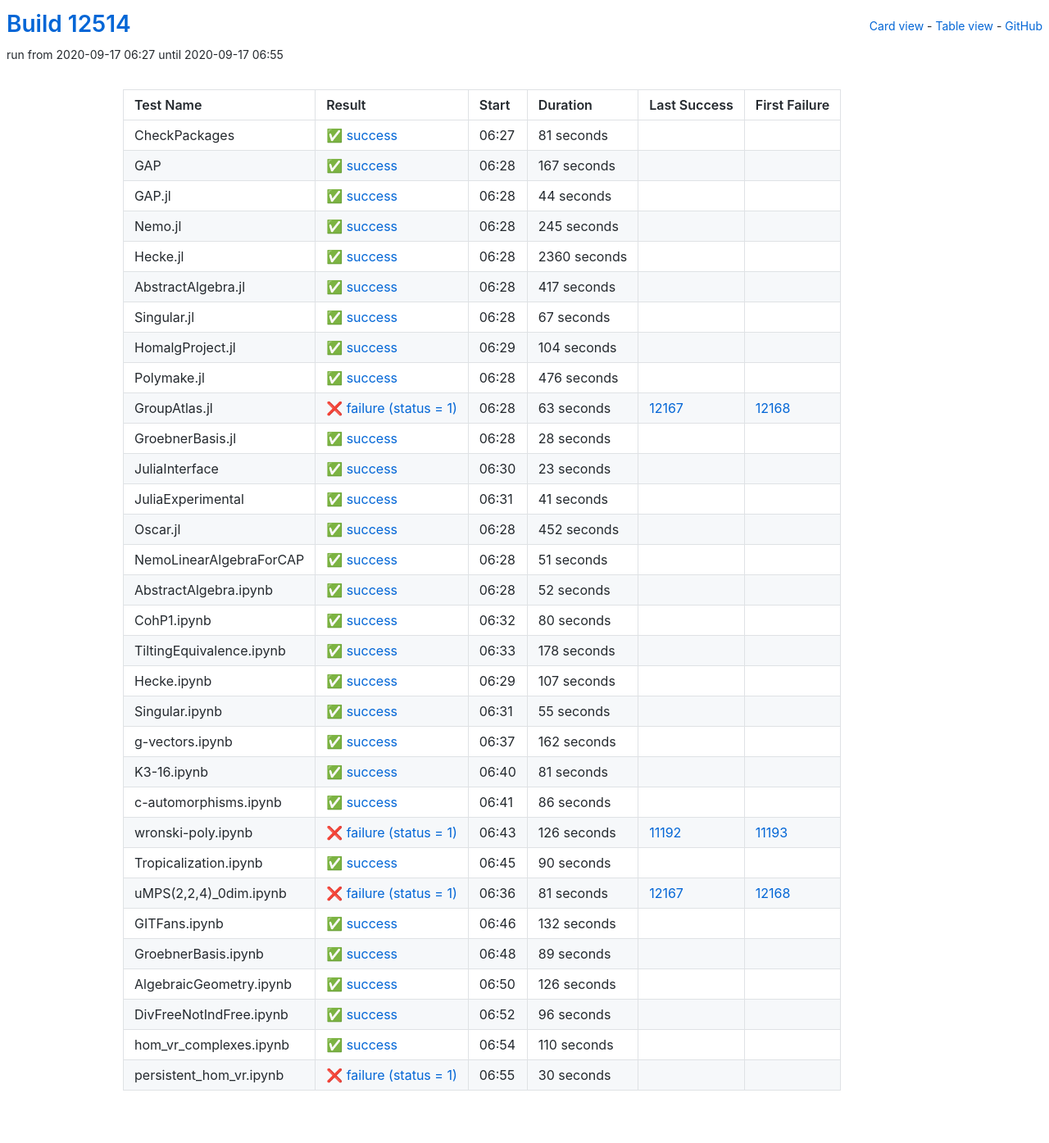
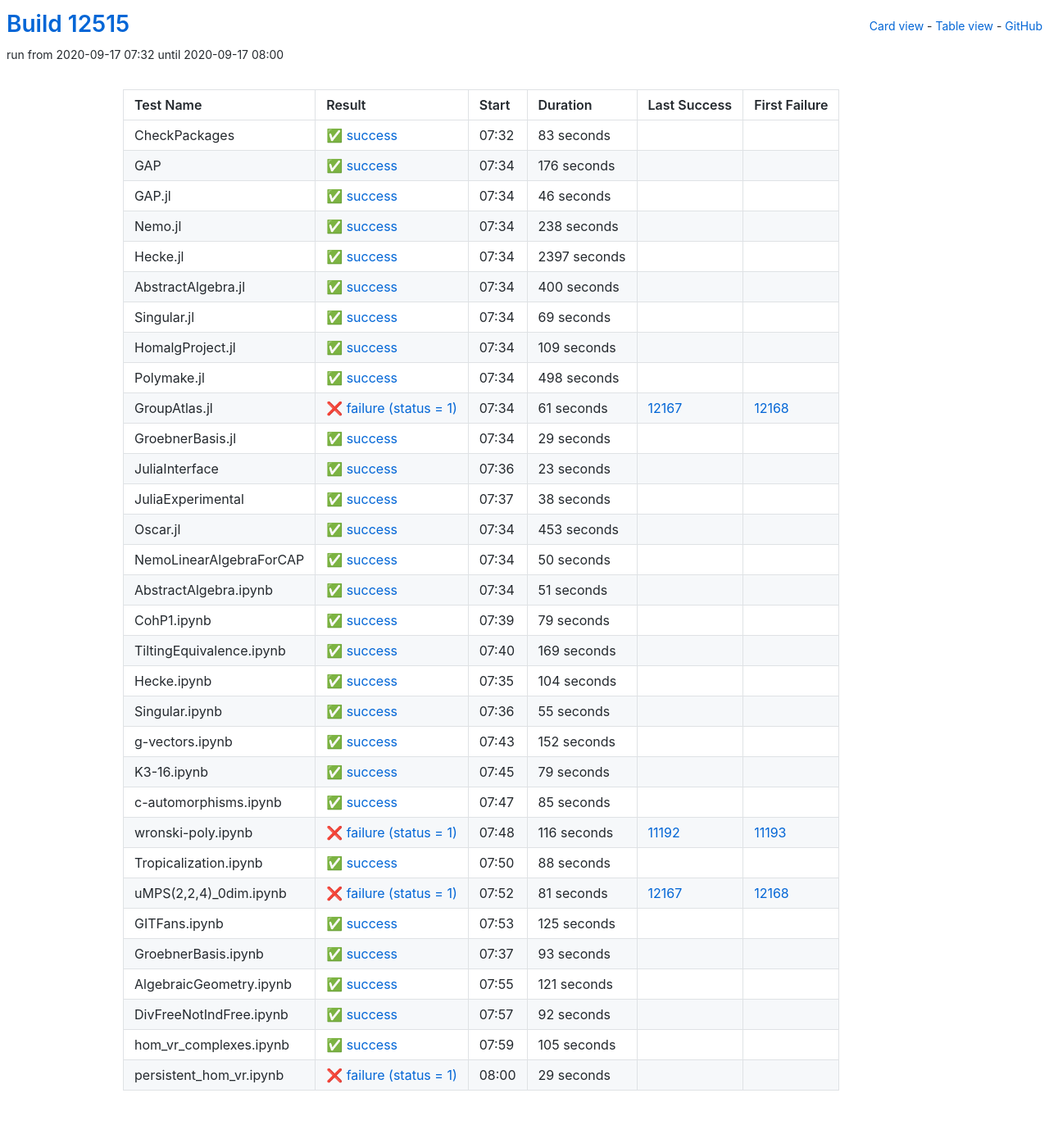
Before and after one commit to oscar-system/oscar-ci-status, a Jekyll site: the page built from table.html, in a window 1280 px wide. Shown: the whole page at 82% size. Built offline with Jekyll 4.4.1, drawn with Linux system fonts in a browser that asks for light colours.

Commit message:
Build #12515

```diff
--- a/_data/ci.yml
+++ b/_data/ci.yml
@@ -1,6 +1,6 @@
 ---
-build: 12514
-build_url: https://oscarci.mathematik.uni-kl.de/job/oscar/12514/
+build: 12515
+build_url: https://oscarci.mathematik.uni-kl.de/job/oscar/12515/
 job: oscar
 organization: oscar-system
 repo: oscar-ci-status
@@ -8,140 +8,140 @@ repourl: https://github.com/oscar-system/oscar-ci-status
 tests:
 - name: CheckPackages
   id: checkpackages
-  log: https://oscarci.mathematik.uni-kl.de/job/oscar/12514/artifact/logs/build-12514/CheckPackages.log
-  start: 2020-09-17 06:27
+  log: https://oscarci.mathematik.uni-kl.de/job/oscar/12515/artifact/logs/build-12515/CheckPackages.log
+  start: 2020-09-17 07:32
   success: true
   exitcode: 0
   status: success
-  duration: 81
+  duration: 83
   last_success: false
   last_success_url:
   first_failure: false
   first_failure_url:
 - name: GAP
   id: gap
-  log: https://oscarci.mathematik.uni-kl.de/job/oscar/12514/artifact/logs/build-12514/GAP.log
-  start: 2020-09-17 06:28
+  log: https://oscarci.mathematik.uni-kl.de/job/oscar/12515/artifact/logs/build-12515/GAP.log
+  start: 2020-09-17 07:34
   success: true
   exitcode: 0
   status: success
-  duration: 167
+  duration: 176
   last_success: false
   last_success_url:
   first_failure: false
   first_failure_url:
 - name: GAP.jl
   id: gap-jl
-  log: https://oscarci.mathematik.uni-kl.de/job/oscar/12514/artifact/logs/build-12514/GAP.jl.log
-  start: 2020-09-17 06:28
+  log: https://oscarci.mathematik.uni-kl.de/job/oscar/12515/artifact/logs/build-12515/GAP.jl.log
+  start: 2020-09-17 07:34
   success: true
   exitcode: 0
   status: success
-  duration: 44
+  duration: 46
   last_success: false
   last_success_url:
   first_failure: false
   first_failure_url:
 - name: Nemo.jl
   id: nemo-jl
-  log: https://oscarci.mathematik.uni-kl.de/job/oscar/12514/artifact/logs/build-12514/Nemo.jl.log
-  start: 2020-09-17 06:28
+  log: https://oscarci.mathematik.uni-kl.de/job/oscar/12515/artifact/logs/build-12515/Nemo.jl.log
+  start: 2020-09-17 07:34
   success: true
   exitcode: 0
   status: success
-  duration: 245
+  duration: 238
   last_success: false
   last_success_url:
   first_failure: false
   first_failure_url:
 - name: Hecke.jl
   id: hecke-jl
-  log: https://oscarci.mathematik.uni-kl.de/job/oscar/12514/artifact/logs/build-12514/Hecke.jl.log
-  start: 2020-09-17 06:28
+  log: https://oscarci.mathematik.uni-kl.de/job/oscar/12515/artifact/logs/build-12515/Hecke.jl.log
+  start: 2020-09-17 07:34
   success: true
   exitcode: 0
   status: success
-  duration: 2360
+  duration: 2397
   last_success: false
   last_success_url:
   first_failure: false
   first_failure_url:
 - name: AbstractAlgebra.jl
   id: abstractalgebra-jl
-  log: https://oscarci.mathematik.uni-kl.de/job/oscar/12514/artifact/logs/build-12514/AbstractAlgebra.jl.log
-  start: 2020-09-17 06:28
+  log: https://oscarci.mathematik.uni-kl.de/job/oscar/12515/artifact/logs/build-12515/AbstractAlgebra.jl.log
+  start: 2020-09-17 07:34
   success: true
   exitcode: 0
   status: success
-  duration: 417
+  duration: 400
   last_success: false
   last_success_url:
   first_failure: false
   first_failure_url:
 - name: Singular.jl
   id: singular-jl
-  log: https://oscarci.mathematik.uni-kl.de/job/oscar/12514/artifact/logs/build-12514/Singular.jl.log
-  start: 2020-09-17 06:28
+  log: https://oscarci.mathematik.uni-kl.de/job/oscar/12515/artifact/logs/build-12515/Singular.jl.log
+  start: 2020-09-17 07:34
   success: true
   exitcode: 0
   status: success
-  duration: 67
+  duration: 69
   last_success: false
   last_success_url:
   first_failure: false
   first_failure_url:
 - name: HomalgProject.jl
   id: homalgproject-jl
-  log: https://oscarci.mathematik.uni-kl.de/job/oscar/12514/artifact/logs/build-12514/HomalgProject.jl.log
-  start: 2020-09-17 06:29
+  log: https://oscarci.mathematik.uni-kl.de/job/oscar/12515/artifact/logs/build-12515/HomalgProject.jl.log
+  start: 2020-09-17 07:34
   success: true
   exitcode: 0
   status: success
-  duration: 104
+  duration: 109
   last_success: false
   last_success_url:
   first_failure: false
   first_failure_url:
 - name: Polymake.jl
   id: polymake-jl
-  log: https://oscarci.mathematik.uni-kl.de/job/oscar/12514/artifact/logs/build-12514/Polymake.jl.log
-  start: 2020-09-17 06:28
+  log: https://oscarci.mathematik.uni-kl.de/job/oscar/12515/artifact/logs/build-12515/Polymake.jl.log
+  start: 2020-09-17 07:34
   success: true
   exitcode: 0
   status: success
-  duration: 476
+  duration: 498
   last_success: false
   last_success_url:
   first_failure: false
   first_failure_url:
 - name: GroupAtlas.jl
   id: groupatlas-jl
-  log: https://oscarci.mathematik.uni-kl.de/job/oscar/12514/artifact/logs/build-12514/GroupAtlas.jl.log
-  start: 2020-09-17 06:28
+  log: https://oscarci.mathematik.uni-kl.de/job/oscar/12515/artifact/logs/build-12515/GroupAtlas.jl.log
+  start: 2020-09-17 07:34
   success: false
   exitcode: 1
   status: failure
-  duration: 63
+  duration: 61
   last_success: 12167
   last_success_url: https://oscarci.mathematik.uni-kl.de/job/oscar/12167/
   first_failure: 12168
   first_failure_url: https://oscarci.mathematik.uni-kl.de/job/oscar/12168/
 - name: GroebnerBasis.jl
   id: groebnerbasis-jl
-  log: https://oscarci.mathematik.uni-kl.de/job/oscar/12514/artifact/logs/build-12514/GroebnerBasis.jl.log
-  start: 2020-09-17 06:28
+  log: https://oscarci.mathematik.uni-kl.de/job/oscar/12515/artifact/logs/build-12515/GroebnerBasis.jl.log
+  start: 2020-09-17 07:34
   success: true
   exitcode: 0
   status: success
-  duration: 28
+  duration: 29
   last_success: false
   last_success_url:
   first_failure: false
   first_failure_url:
 - name: JuliaInterface
   id: juliainterface
-  log: https://oscarci.mathematik.uni-kl.de/job/oscar/12514/artifact/logs/build-12514/JuliaInterface.log
-  start: 2020-09-17 06:30
+  log: https://oscarci.mathematik.uni-kl.de/job/oscar/12515/artifact/logs/build-12515/JuliaInterface.log
+  start: 2020-09-17 07:36
   success: true
   exitcode: 0
   status: success
@@ -152,32 +152,44 @@ tests:
   first_failure_url:
 - name: JuliaExperimental
   id: juliaexperimental
-  log: https://oscarci.mathematik.uni-kl.de/job/oscar/12514/artifact/logs/build-12514/JuliaExperimental.log
-  start: 2020-09-17 06:31
+  log: https://oscarci.mathematik.uni-kl.de/job/oscar/12515/artifact/logs/build-12515/JuliaExperimental.log
+  start: 2020-09-17 07:37
   success: true
   exitcode: 0
   status: success
-  duration: 41
+  duration: 38
   last_success: false
   last_success_url:
   first_failure: false
   first_failure_url:
 - name: Oscar.jl
   id: oscar-jl
-  log: https://oscarci.mathematik.uni-kl.de/job/oscar/12514/artifact/logs/build-12514/Oscar.jl.log
-  start: 2020-09-17 06:28
+  log: https://oscarci.mathematik.uni-kl.de/job/oscar/12515/artifact/logs/build-12515/Oscar.jl.log
+  start: 2020-09-17 07:34
   success: true
   exitcode: 0
   status: success
-  duration: 452
+  duration: 453
   last_success: false
   last_success_url:
   first_failure: false
   first_failure_url:
 - name: NemoLinearAlgebraForCAP
   id: nemolinearalgebraforcap
-  log: https://oscarci.mathematik.uni-kl.de/job/oscar/12514/artifact/logs/build-12514/NemoLinearAlgebraForCAP.log
-  start: 2020-09-17 06:28
+  log: https://oscarci.mathematik.uni-kl.de/job/oscar/12515/artifact/logs/build-12515/NemoLinearAlgebraForCAP.log
+  start: 2020-09-17 07:34
+  success: true
+  exitcode: 0
+  status: success
+  duration: 50
+  last_success: false
+  last_success_url:
+  first_failure: false
+  first_failure_url:
+- name: AbstractAlgebra.ipynb
+  id: abstractalgebra-ipynb
+  log: https://oscarci.mathematik.uni-kl.de/job/oscar/12515/artifact/logs/build-12515/AbstractAlgebra.ipynb.log
+  start: 2020-09-17 07:34
   success: true
   exitcode: 0
   status: success
@@ -186,58 +198,46 @@ tests:
   last_success_url:
   first_failure: false
   first_failure_url:
-- name: AbstractAlgebra.ipynb
-  id: abstractalgebra-ipynb
-  log: https://oscarci.mathematik.uni-kl.de/job/oscar/12514/artifact/logs/build-12514/AbstractAlgebra.ipynb.log
-  start: 2020-09-17 06:28
+- name: CohP1.ipynb
+  id: cohp1-ipynb
+  log: https://oscarci.mathematik.uni-kl.de/job/oscar/12515/artifact/logs/build-12515/CohP1.ipynb.log
+  start: 2020-09-17 07:39
   success: true
   exitcode: 0
   status: success
-  duration: 52
-  last_success: false
-  last_success_url:
-  first_failure: false
-  first_failure_url:
-- name: CohP1.ipynb
-  id: cohp1-ipynb
-  log: https://oscarci.mathematik.uni-kl.de/job/oscar/12514/artifact/logs/build-12514/CohP1.ipynb.log
-  start: 2020-09-17 06:32
-  success: true
-  exitcode: 0
-  status: success
-  duration: 80
+  duration: 79
   last_success: false
   last_success_url:
   first_failure: false
   first_failure_url:
 - name: TiltingEquivalence.ipynb
   id: tiltingequivalence-ipynb
-  log: https://oscarci.mathematik.uni-kl.de/job/oscar/12514/artifact/logs/build-12514/TiltingEquivalence.ipynb.log
-  start: 2020-09-17 06:33
+  log: https://oscarci.mathematik.uni-kl.de/job/oscar/12515/artifact/logs/build-12515/TiltingEquivalence.ipynb.log
+  start: 2020-09-17 07:40
   success: true
   exitcode: 0
   status: success
-  duration: 178
+  duration: 169
   last_success: false
   last_success_url:
   first_failure: false
   first_failure_url:
 - name: Hecke.ipynb
   id: hecke-ipynb
-  log: https://oscarci.mathematik.uni-kl.de/job/oscar/12514/artifact/logs/build-12514/Hecke.ipynb.log
-  start: 2020-09-17 06:29
+  log: https://oscarci.mathematik.uni-kl.de/job/oscar/12515/artifact/logs/build-12515/Hecke.ipynb.log
+  start: 2020-09-17 07:35
   success: true
   exitcode: 0
   status: success
-  duration: 107
+  duration: 104
   last_success: false
   last_success_url:
   first_failure: false
   first_failure_url:
 - name: Singular.ipynb
   id: singular-ipynb
-  log: https://oscarci.mathematik.uni-kl.de/job/oscar/12514/artifact/logs/build-12514/Singular.ipynb.log
-  start: 2020-09-17 06:31
+  log: https://oscarci.mathematik.uni-kl.de/job/oscar/12515/artifact/logs/build-12515/Singular.ipynb.log
+  start: 2020-09-17 07:36
   success: true
   exitcode: 0
   status: success
@@ -248,68 +248,68 @@ tests:
   first_failure_url:
 - name: g-vectors.ipynb
   id: g-vectors-ipynb
-  log: https://oscarci.mathematik.uni-kl.de/job/oscar/12514/artifact/logs/build-12514/g-vectors.ipynb.log
-  start: 2020-09-17 06:37
+  log: https://oscarci.mathematik.uni-kl.de/job/oscar/12515/artifact/logs/build-12515/g-vectors.ipynb.log
+  start: 2020-09-17 07:43
   success: true
   exitcode: 0
   status: success
-  duration: 162
+  duration: 152
   last_success: false
   last_success_url:
   first_failure: false
   first_failure_url:
 - name: K3-16.ipynb
   id: k3-16-ipynb
-  log: https://oscarci.mathematik.uni-kl.de/job/oscar/12514/artifact/logs/build-12514/K3-16.ipynb.log
-  start: 2020-09-17 06:40
+  log: https://oscarci.mathematik.uni-kl.de/job/oscar/12515/artifact/logs/build-12515/K3-16.ipynb.log
+  start: 2020-09-17 07:45
   success: true
   exitcode: 0
   status: success
-  duration: 81
+  duration: 79
   last_success: false
   last_success_url:
   first_failure: false
   first_failure_url:
 - name: c-automorphisms.ipynb
   id: c-automorphisms-ipynb
-  log: https://oscarci.mathematik.uni-kl.de/job/oscar/12514/artifact/logs/build-12514/c-automorphisms.ipynb.log
-  start: 2020-09-17 06:41
+  log: https://oscarci.mathematik.uni-kl.de/job/oscar/12515/artifact/logs/build-12515/c-automorphisms.ipynb.log
+  start: 2020-09-17 07:47
   success: true
   exitcode: 0
   status: success
-  duration: 86
+  duration: 85
   last_success: false
   last_success_url:
   first_failure: false
   first_failure_url:
 - name: wronski-poly.ipynb
   id: wronski-poly-ipynb
-  log: https://oscarci.mathematik.uni-kl.de/job/oscar/12514/artifact/logs/build-12514/wronski-poly.ipynb.log
-  start: 2020-09-17 06:43
+  log: https://oscarci.mathematik.uni-kl.de/job/oscar/12515/artifact/logs/build-12515/wronski-poly.ipynb.log
+  start: 2020-09-17 07:48
   success: false
   exitcode: 1
   status: failure
-  duration: 126
+  duration: 116
   last_success: 11192
   last_success_url: https://oscarci.mathematik.uni-kl.de/job/oscar/11192/
   first_failure: 11193
   first_failure_url: https://oscarci.mathematik.uni-kl.de/job/oscar/11193/
 - name: Tropicalization.ipynb
   id: tropicalization-ipynb
-  log: https://oscarci.mathematik.uni-kl.de/job/oscar/12514/artifact/logs/build-12514/Tropicalization.ipynb.log
-  start: 2020-09-17 06:45
+  log: https://oscarci.mathematik.uni-kl.de/job/oscar/12515/artifact/logs/build-12515/Tropicalization.ipynb.log
+  start: 2020-09-17 07:50
   success: true
   exitcode: 0
   status: success
-  duration: 90
+  duration: 88
   last_success: false
   last_success_url:
   first_failure: false
   first_failure_url:
 - name: uMPS(2,2,4)_0dim.ipynb
   id: umps-2-2-4-0dim-ipynb
-  log: https://oscarci.mathematik.uni-kl.de/job/oscar/12514/artifact/logs/build-12514/uMPS-2-2-4-_0dim.ipynb.log
-  start: 2020-09-17 06:36
+  log: https://oscarci.mathematik.uni-kl.de/job/oscar/12515/artifact/logs/build-12515/uMPS-2-2-4-_0dim.ipynb.log
+  start: 2020-09-17 07:52
   success: false
   exitcode: 1
   status: failure
@@ -320,72 +320,72 @@ tests:
   first_failure_url: https://oscarci.mathematik.uni-kl.de/job/oscar/12168/
 - name: GITFans.ipynb
   id: gitfans-ipynb
-  log: https://oscarci.mathematik.uni-kl.de/job/oscar/12514/artifact/logs/build-12514/GITFans.ipynb.log
-  start: 2020-09-17 06:46
+  log: https://oscarci.mathematik.uni-kl.de/job/oscar/12515/artifact/logs/build-12515/GITFans.ipynb.log
+  start: 2020-09-17 07:53
   success: true
   exitcode: 0
   status: success
-  duration: 132
+  duration: 125
   last_success: false
   last_success_url:
   first_failure: false
   first_failure_url:
 - name: GroebnerBasis.ipynb
   id: groebnerbasis-ipynb
-  log: https://oscarci.mathematik.uni-kl.de/job/oscar/12514/artifact/logs/build-12514/GroebnerBasis.ipynb.log
-  start: 2020-09-17 06:48
+  log: https://oscarci.mathematik.uni-kl.de/job/oscar/12515/artifact/logs/build-12515/GroebnerBasis.ipynb.log
+  start: 2020-09-17 07:37
   success: true
   exitcode: 0
   status: success
-  duration: 89
+  duration: 93
   last_success: false
   last_success_url:
   first_failure: false
   first_failure_url:
 - name: AlgebraicGeometry.ipynb
   id: algebraicgeometry-ipynb
-  log: https://oscarci.mathematik.uni-kl.de/job/oscar/12514/artifact/logs/build-12514/AlgebraicGeometry.ipynb.log
-  start: 2020-09-17 06:50
+  log: https://oscarci.mathematik.uni-kl.de/job/oscar/12515/artifact/logs/build-12515/AlgebraicGeometry.ipynb.log
+  start: 2020-09-17 07:55
   success: true
   exitcode: 0
   status: success
-  duration: 126
+  duration: 121
   last_success: false
   last_success_url:
   first_failure: false
   first_failure_url:
 - name: DivFreeNotIndFree.ipynb
   id: divfreenotindfree-ipynb
-  log: https://oscarci.mathematik.uni-kl.de/job/oscar/12514/artifact/logs/build-12514/DivFreeNotIndFree.ipynb.log
-  start: 2020-09-17 06:52
+  log: https://oscarci.mathematik.uni-kl.de/job/oscar/12515/artifact/logs/build-12515/DivFreeNotIndFree.ipynb.log
+  start: 2020-09-17 07:57
   success: true
   exitcode: 0
   status: success
-  duration: 96
+  duration: 92
   last_success: false
   last_success_url:
   first_failure: false
   first_failure_url:
 - name: hom_vr_complexes.ipynb
   id: hom-vr-complexes-ipynb
-  log: https://oscarci.mathematik.uni-kl.de/job/oscar/12514/artifact/logs/build-12514/hom_vr_complexes.ipynb.log
-  start: 2020-09-17 06:54
+  log: https://oscarci.mathematik.uni-kl.de/job/oscar/12515/artifact/logs/build-12515/hom_vr_complexes.ipynb.log
+  start: 2020-09-17 07:59
   success: true
   exitcode: 0
   status: success
-  duration: 110
+  duration: 105
   last_success: false
   last_success_url:
   first_failure: false
   first_failure_url:
 - name: persistent_hom_vr.ipynb
   id: persistent-hom-vr-ipynb
-  log: https://oscarci.mathematik.uni-kl.de/job/oscar/12514/artifact/logs/build-12514/persistent_hom_vr.ipynb.log
-  start: 2020-09-17 06:55
+  log: https://oscarci.mathematik.uni-kl.de/job/oscar/12515/artifact/logs/build-12515/persistent_hom_vr.ipynb.log
+  start: 2020-09-17 08:00
   success: false
   exitcode: 1
   status: failure
-  duration: 30
+  duration: 29
   last_success: false
   last_success_url:
   first_failure: false
```
Also changed, not shown: README.md.
